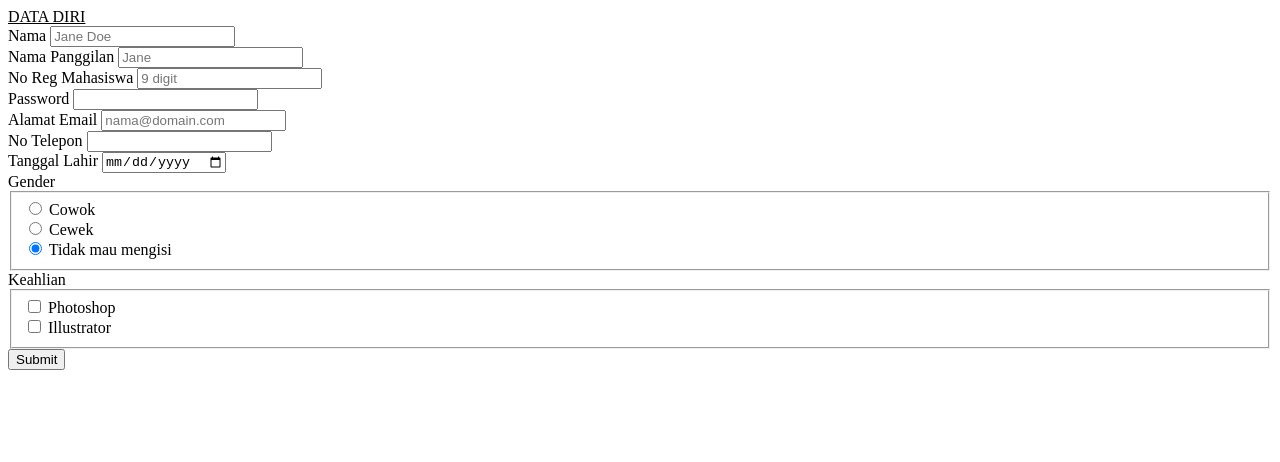
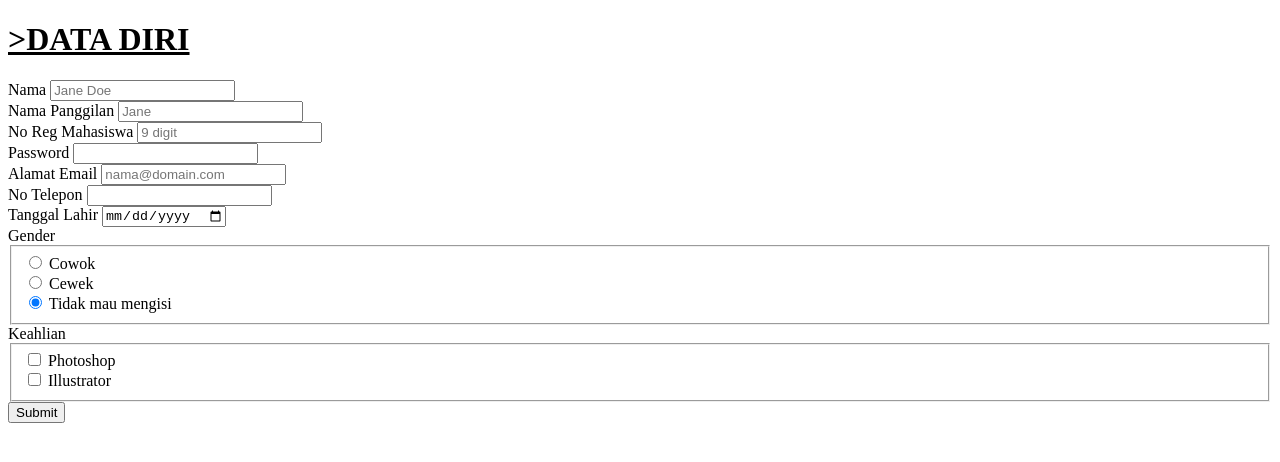
Before and after one commit to jennifergraziellaa/week-05, a plain HTML site: page index.html in a window 1280 px wide. Drawn offline with Linux system fonts and the light colour scheme.

Commit message:
Update index.html

```diff
--- a/index.html
+++ b/index.html
@@ -4,7 +4,7 @@
     <title>Isian</title>
   </head>
   <body>
-    <a href="CV.html" title="CV Data Diri" style="color: black">DATA DIRI</a>
+    <a href="CV.html" title="CV Data Diri" style="color: black"> <h1> >DATA DIRI </h1> </a>
     <form action="terima.html">
       <label for="nama"> Nama </label>
       <input
```
